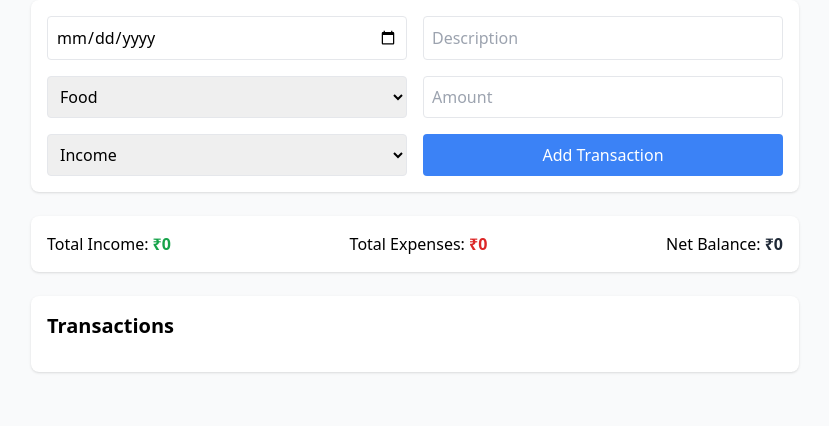
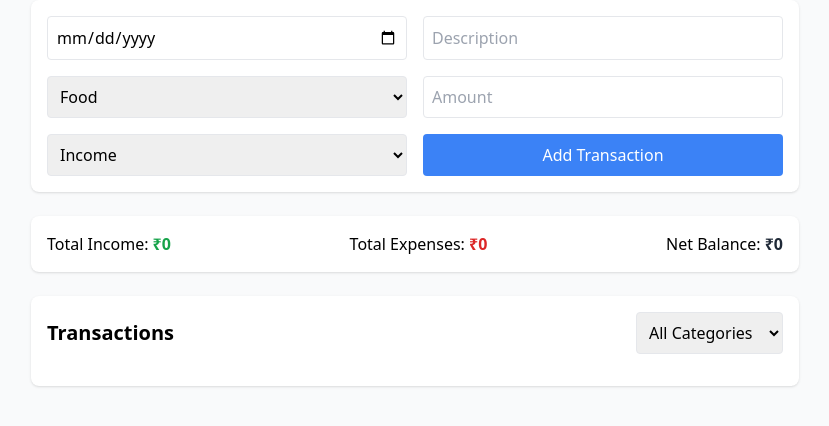
Before and after one commit to aakarshit-codes/_expense-tracker, a plain HTML site: page index.html in a window 1280 px wide. Shown: the part 76-502 px from the top of the page, without its empty margins (225-1054 px from the left). Drawn offline with nearby package versions, Linux system fonts and the light colour scheme.

Commit message:
feat: add category filtering with persistent filter state and dynamic totals update

```diff
--- a/index.html
+++ b/index.html
@@ -53,7 +53,12 @@
 
   <!-- Transaction List -->
   <section class="w-full max-w-3xl bg-white shadow p-4 rounded-lg">
-    <h2 class="text-xl font-semibold mb-4">Transactions</h2>
+    <div class="flex justify-between items-center mb-4">
+      <h2 class="text-xl font-semibold">Transactions</h2>
+      <select id="filter-category" class="border rounded p-2">
+        <option value="all">All Categories</option>
+      </select>
+    </div>
     <div id="transaction-list" class="space-y-2"></div>
   </section>
 
--- a/modules/filters.js
+++ b/modules/filters.js
@@ -0,0 +1,34 @@
+import { getCategories, getTransactions } from "./storage.js";
+import { renderTransactions } from "./ui.js";
+
+const filterSelect = document.getElementById('filter-category');
+
+export const applyFilter = (category) => {
+  let transactions = getTransactions();
+  if (category !== 'all') {
+    transactions = transactions.filter(t => t.category === category);
+  }
+
+  renderTransactions(transactions);
+  localStorage.setItem('activeFilter', category);
+}
+
+export const loadFilterOptions = () => {
+  const categories = getCategories();
+  const filterOptions = ['All Categories', ...categories];
+
+  filterSelect.innerHTML = `
+    <option value="all">All Categories</option>
+    ${categories.map(cat => `<option value="${cat}">${cat}</option>`).join('')}
+  `;
+
+  const savedFilter = localStorage.getItem('activeFilter') || 'all';
+  filterSelect.value = savedFilter;
+  applyFilter(savedFilter);
+};
+
+filterSelect.addEventListener('change', (e) => {
+  applyFilter(e.target.value);
+});
+
+document.addEventListener('DOMContentLoaded', loadFilterOptions);
--- a/modules/transactions.js
+++ b/modules/transactions.js
@@ -1,6 +1,7 @@
 import { getTransactions, saveTransactions } from "./storage.js";
-import { renderTransactions } from "./ui.js";
+// import { renderTransactions } from "./ui.js";
 import { validateTransaction } from "./validation.js";
+import { applyFilter } from "./filters.js";
 
 const form = document.getElementById('transaction-form');
 const errorMessage = document.getElementById('error-message');
@@ -9,13 +10,15 @@ export const addTransaction = (transaction) => {
   const transactions = getTransactions();
   transactions.push(transaction);
   saveTransactions(transactions);
-  renderTransactions(transactions);
+  // renderTransactions(transactions);
+  applyFilter(localStorage.getItem('activeFilter') || 'all');
 }
 
 export const deleteTransaction = (id) => {
   const transactions = getTransactions().filter(t => t.id !== id);
   saveTransactions(transactions);
-  renderTransactions(transactions);
+  // renderTransactions(transactions);
+  applyFilter(localStorage.getItem('activeFilter') || 'all');
 }
 
 // Form Submission
--- a/modules/ui.js
+++ b/modules/ui.js
@@ -57,5 +57,5 @@ export const renderTransactions = (transactions) => {
 
 document.addEventListener('DOMContentLoaded', () => {
   loadCategories();
-  renderTransactions(getTransactions());
+  // renderTransactions(getTransactions());
 });
```
